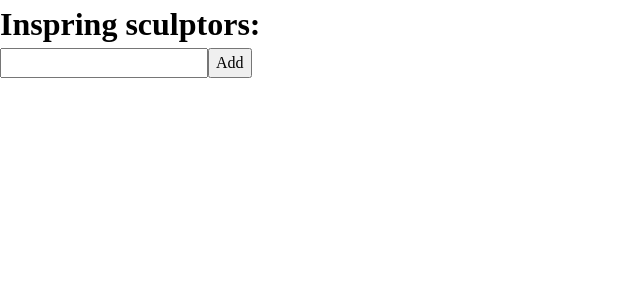
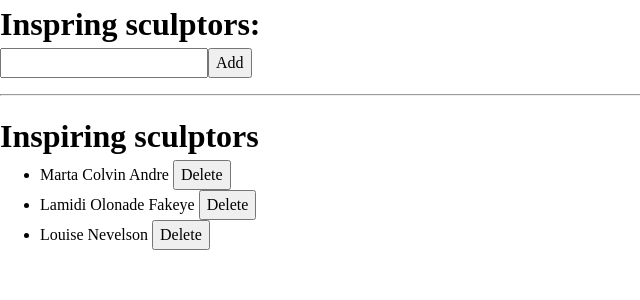
Before and after one commit to takunagai/react-official-tutorial, a React (Create React App) app: page / in a window 1280 px wide. Shown: the top 300 px of the page, without its empty margins (0-640 px from the left). Built offline with nearby package versions, Linux system fonts and the light colour scheme.

Commit message:
状態の配列の更新 2 - 配列要素の追加と削除 (元の配列がかわらないように)

```diff
--- /dev/null
+++ b/src/List2.jsx
@@ -0,0 +1,33 @@
+import { useState } from 'react'
+
+let initialArtists = [
+  { id: 0, name: 'Marta Colvin Andre' },
+  { id: 1, name: 'Lamidi Olonade Fakeye' },
+  { id: 2, name: 'Louise Nevelson' },
+]
+
+export default function List2() {
+  const [artists, setArtists] = useState(initialArtists)
+  return (
+    <>
+      <hr />
+      <h1>Inspiring sculptors</h1>
+      <ul>
+        {artists.map(artist => (
+          <li key={artist.id}>
+            {artist.name}{' '}
+            <button
+              onClick={() => {
+                setArtists(
+                  artists.filter(a =>
+                    a.id !== artist.id // filter で、この要素のみを省いた配列にする。元の配列は変更されてしまう
+                  )
+                )
+              }}
+            >Delete</button>
+          </li>
+        ))}
+      </ul>
+    </>
+  )
+}
--- a/src/index.js
+++ b/src/index.js
@@ -24,6 +24,7 @@
 // import Scoreboard from './Scoreboard'
 // import Canvas from './Canvas'
 import List from './List'
+import List2 from './List2'
 
 
 const container = document.getElementById('root')
@@ -54,6 +55,7 @@
     {/*<Scoreboard />*/}
     {/*<Canvas />*/}
     <List />
+    <List2 />
   </React.StrictMode>
 )
 
```
Also changed, not shown: 1 other file (tests, documents, lock files or other folders).
